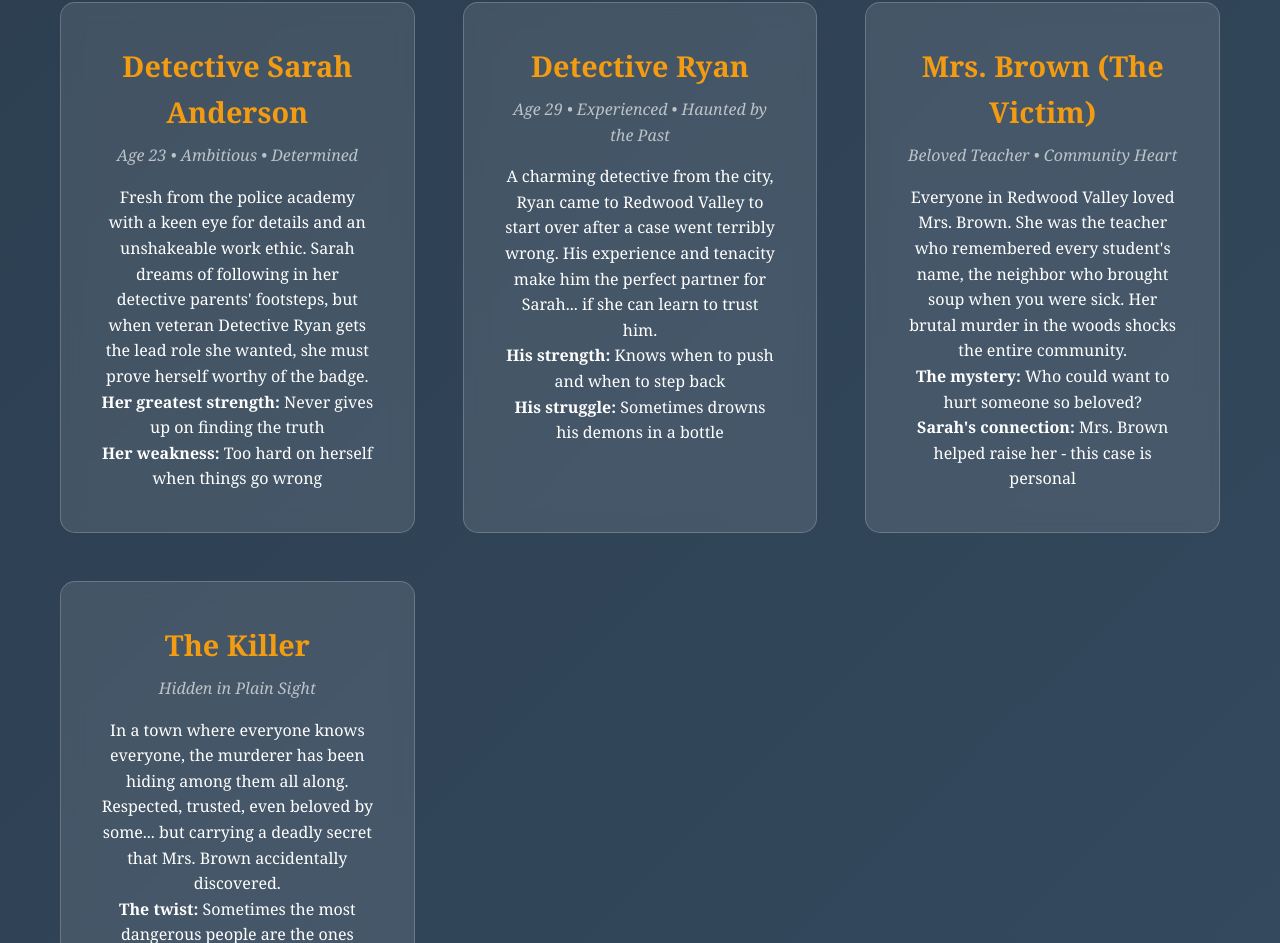
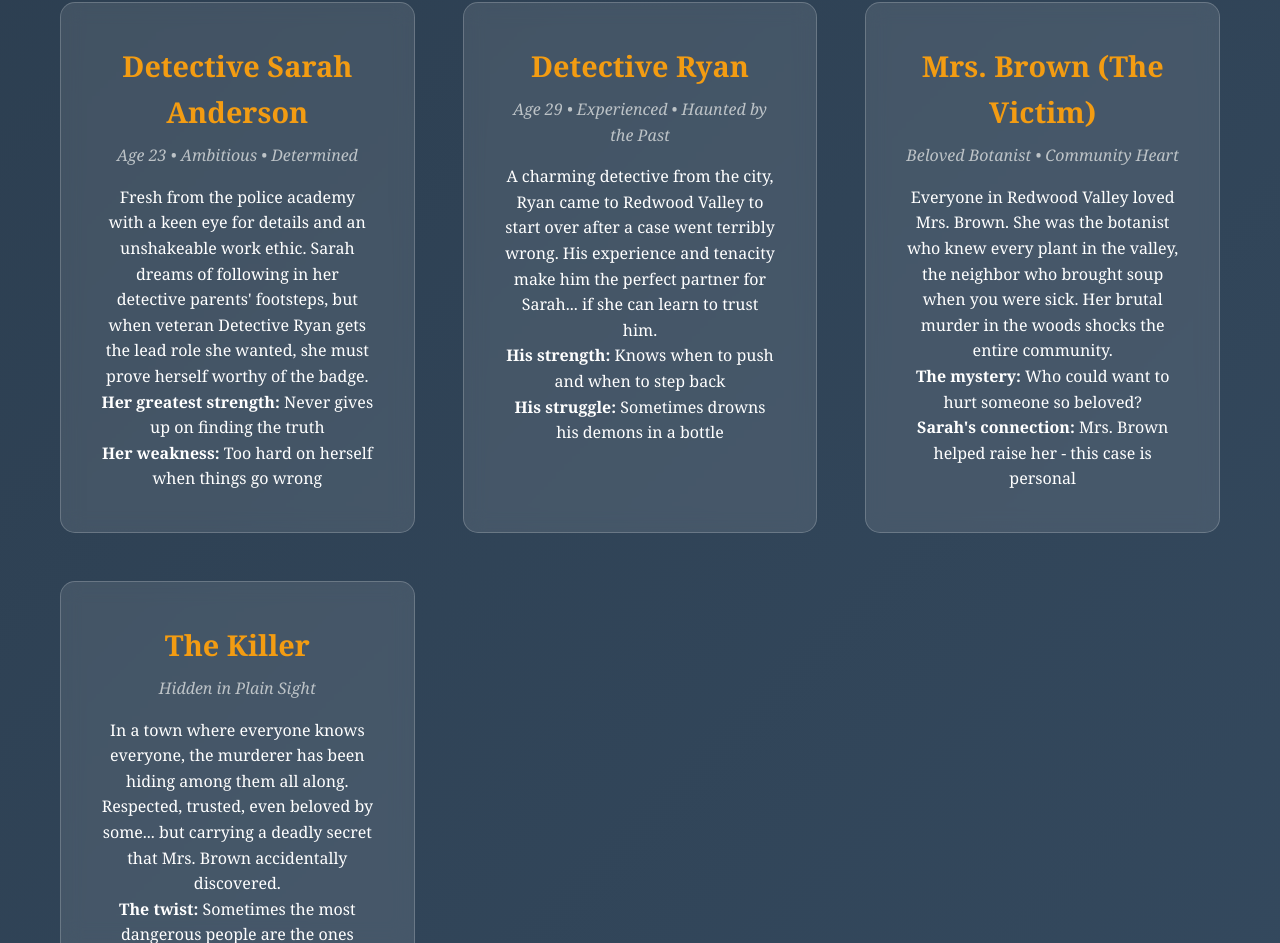
Before and after one commit to ralphpower/janika-website, a plain HTML site: page index.html in a window 1280 px wide. Shown: the part 2297-3240 px from the top of the page. Drawn offline with nearby package versions, Linux system fonts and the light colour scheme; a web font is replaced by a local one.

Commit message:
Update index.html

```diff
--- a/index.html
+++ b/index.html
@@ -565,8 +565,8 @@
 
                 <div class="character-card">
                     <h3>Mrs. Brown (The Victim)</h3>
-                    <div class="character-age">Beloved Teacher • Community Heart</div>
-                    <p>Everyone in Redwood Valley loved Mrs. Brown. She was the teacher who remembered every student's name, the neighbor who brought soup when you were sick. Her brutal murder in the woods shocks the entire community.</p>
+                    <div class="character-age">Beloved Botanist • Community Heart</div>
+                    <p>Everyone in Redwood Valley loved Mrs. Brown. She was the botanist who knew every plant in the valley, the neighbor who brought soup when you were sick. Her brutal murder in the woods shocks the entire community.</p>
                     <p><strong>The mystery:</strong> Who could want to hurt someone so beloved?</p>
                     <p><strong>Sarah's connection:</strong> Mrs. Brown helped raise her - this case is personal</p>
                 </div>
```
